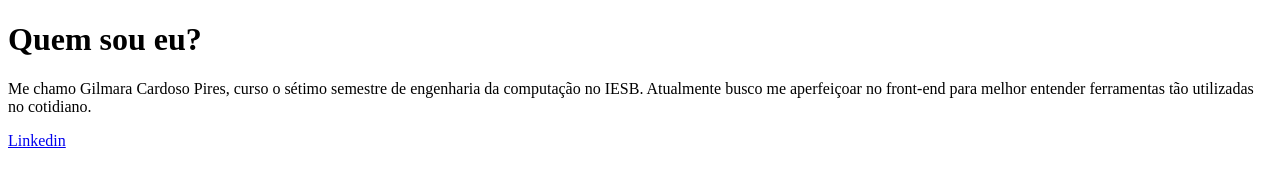
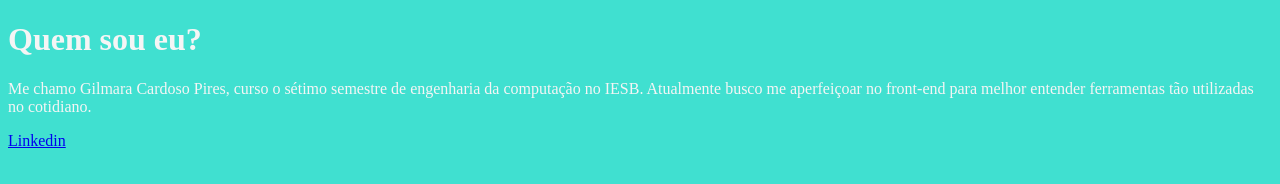
Before and after one commit to Gil-CP/HTML-e-CSS, a plain HTML site: page index.html in a window 1280 px wide. Drawn offline with Linux system fonts and the light colour scheme.

Commit message:
Estilização da página

```diff
--- a/Apresentação.html
+++ b/index.html
@@ -4,6 +4,7 @@
     <meta charset="UTF-8">
     <meta name="viewport" content="width=device-width, initial-scale=1.0">
     <title>Apresentação</title>
+    <link rel="stylesheet" href="styles.css">
 </head>
 <body>
     <header></header>
--- /dev/null
+++ b/styles.css
@@ -0,0 +1,5 @@
+body
+{
+    background-color: turquoise;
+    color: whitesmoke;
+}
```
